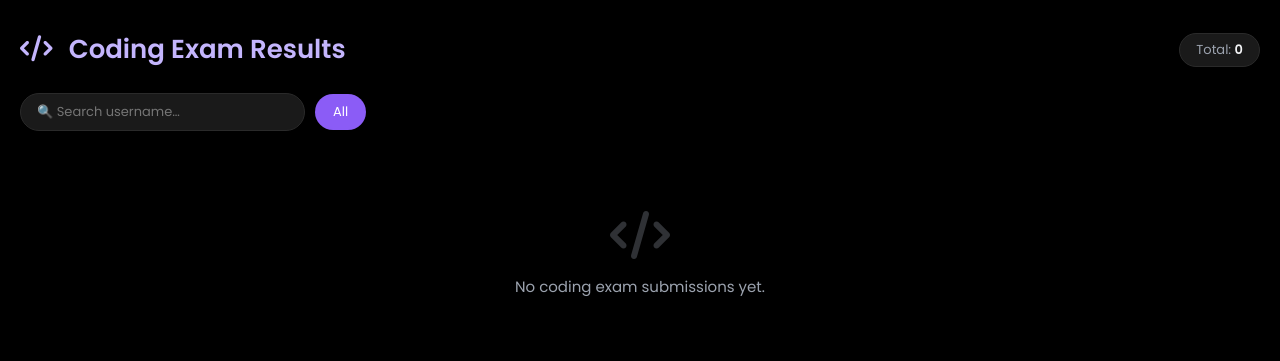
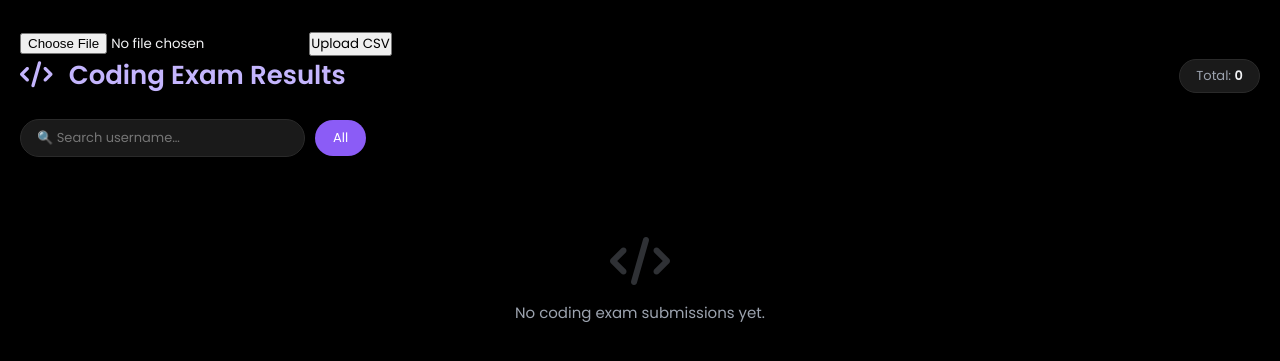
Before and after one commit to wekaruppasamyg/ai-proctoring, a Python web app: template templates/admin_coding_results.html in a window 1280 px wide. Shown: the part 62-423 px from the top of the page. Run offline with Jinja, Linux system fonts and the light colour scheme; the template is opened without the code that fills it, so the values that code supplies are empty.

Commit message:
Update app.py and admin coding results

```diff
--- a/app.py
+++ b/app.py
@@ -767,7 +767,7 @@ def admin_dashboard():
         subject_id, subject_name, enabled = subject
         cur.execute(
             "SELECT id, question, opt1, opt2, opt3, opt4, correct FROM questions WHERE subject_id=%s",
-            (subject_id,),
+            (subject_id,)
         )
         questions = cur.fetchall()
         # Prepare questions with correct answer text
--- a/templates/admin_coding_results.html
+++ b/templates/admin_coding_results.html
@@ -193,6 +193,11 @@ td:last-child{white-space:nowrap;}
 
 <!-- MAIN -->
 <div class="container">
+    <!-- CSV Upload Form -->
+    <form method="POST" action="/upload-csv" enctype="multipart/form-data">
+        <input type="file" name="csv_file" accept=".csv">
+        <button type="submit">Upload CSV</button>
+    </form>
 
     <div class="page-header">
         <div class="page-title"><i class="fas fa-code"></i> Coding Exam Results</div>
```
